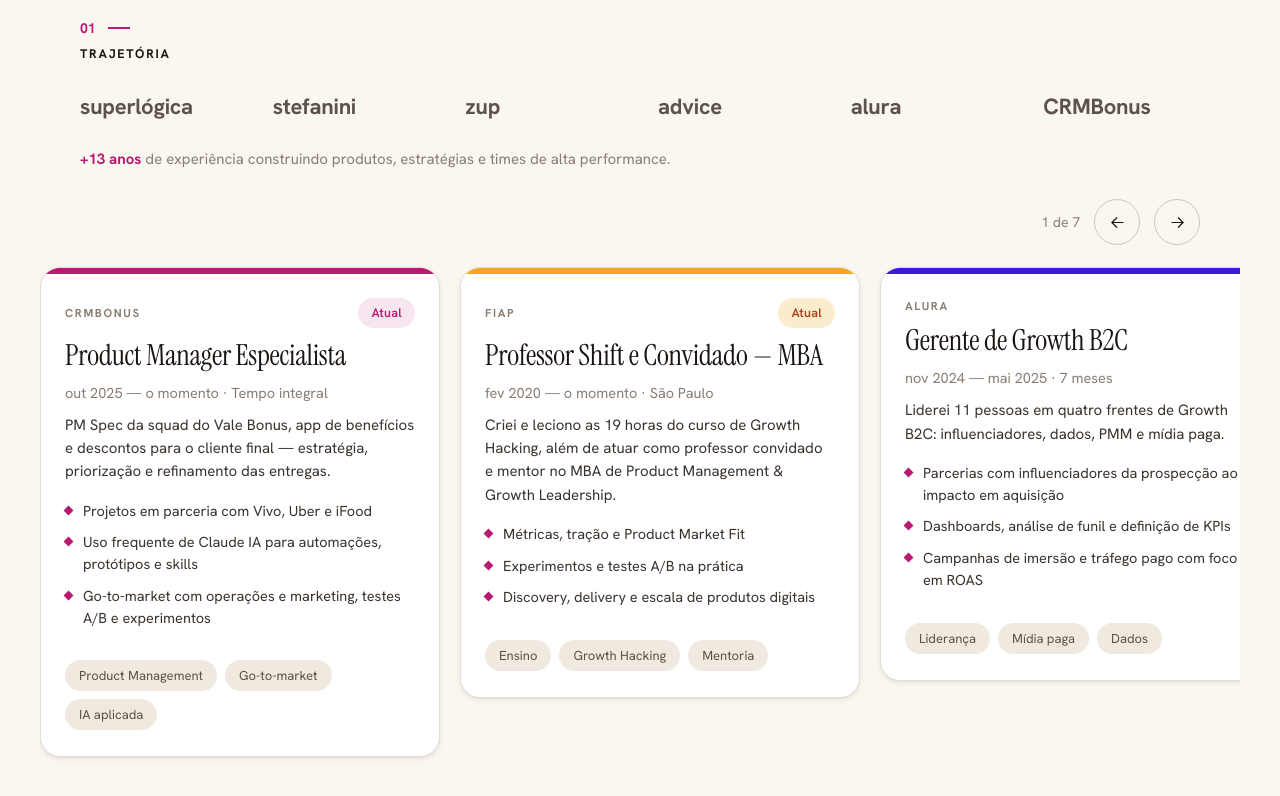
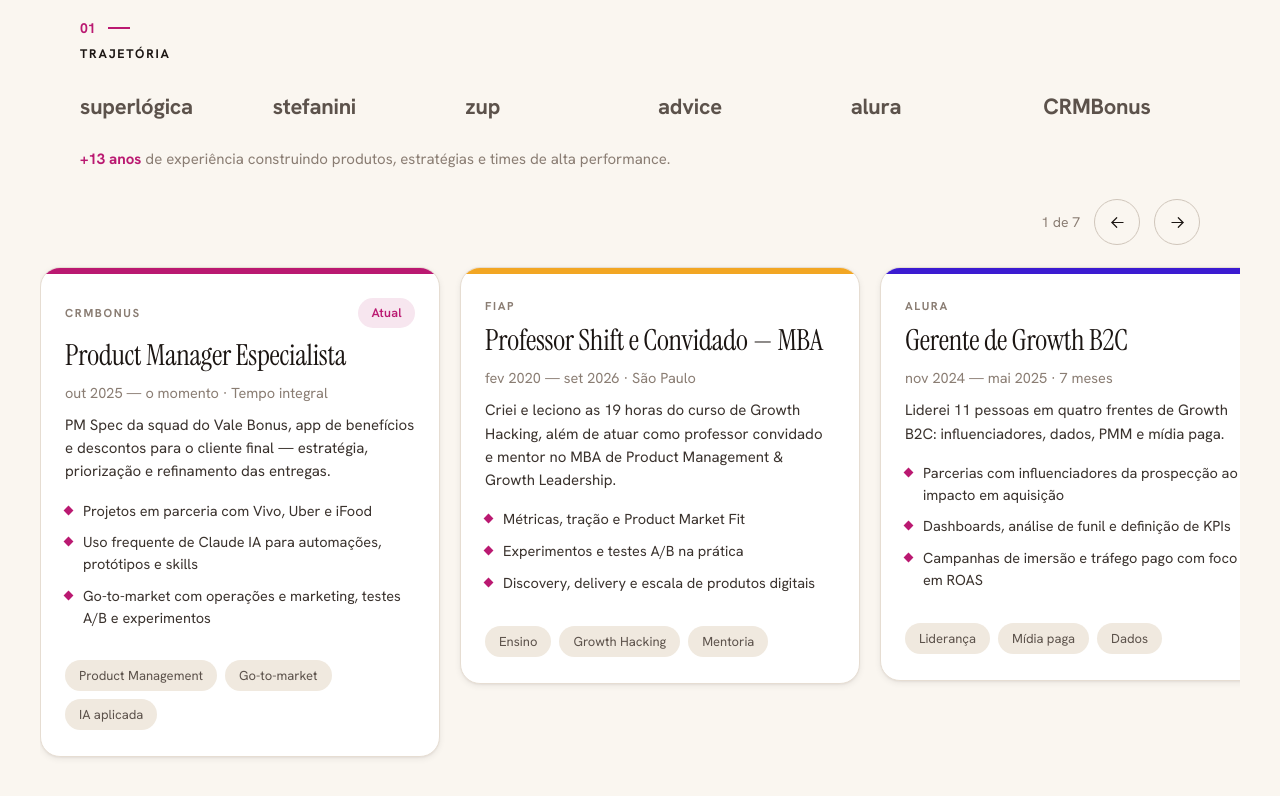
Before and after one commit to giolucas/giolucas, a Next.js app: page / in a window 1280 px wide. Shown: the part 717-1513 px from the top of the page. Built offline with nearby package versions, Linux system fonts and the light colour scheme.

Commit message:
Set FIAP role end date to set 2026, drop Atual badge
Co-Authored-By: Claude Sonnet 5 <noreply@anthropic.com>
Claude-Session: https://claude.ai/code/session_01C5BUPoAga1gUcWwaHp3CMm

```diff
--- a/src/data/roles.ts
+++ b/src/data/roles.ts
@@ -45,9 +45,8 @@ export const roles: Role[] = [
   {
     company: "FIAP",
     title: "Professor Shift e Convidado — MBA",
-    period: "fev 2020 — o momento",
+    period: "fev 2020 — set 2026",
     place: "São Paulo",
-    badge: "Atual",
     badgeTone: "amber",
     color: "var(--accent-amber)",
     summary:
```
